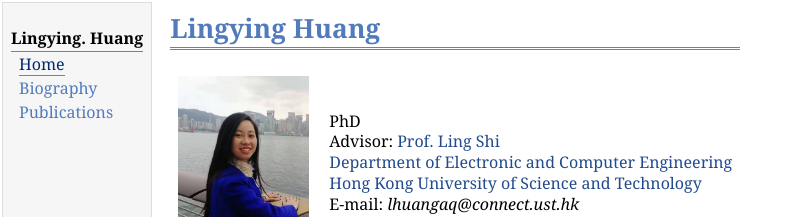
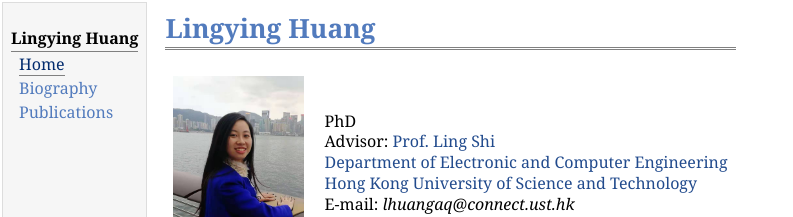
Before and after one commit to Franceshly/lingyinghuang.github.io, a plain HTML site: page index.html in a window 1280 px wide. Shown: the top 217 px of the page, without its empty margins (0-793 px from the left). Drawn offline with Linux system fonts and the light colour scheme.

Commit message:
Create index.html

```diff
--- a/index.html
+++ b/index.html
@@ -11,7 +11,7 @@
 <table summary="Table for page layout." id="tlayout">
 <tr valign="top">
 <td id="layout-menu">
-<div class="menu-category">Lingying. Huang</div>
+<div class="menu-category">Lingying Huang</div>
 <div class="menu-item"><a href="index.html" class="current">Home</a></div>
 <div class="menu-item"><a href="biography.html">Biography</a></div>
 <div class="menu-item"><a href="publications_all.html">Publications</a></div>
```
